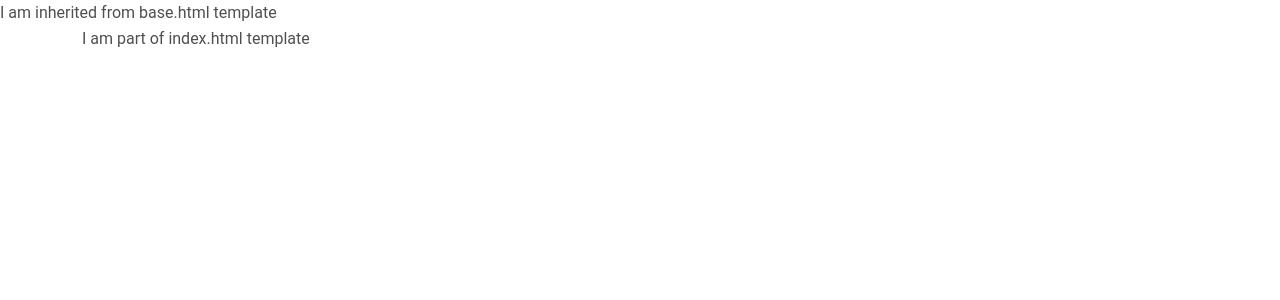
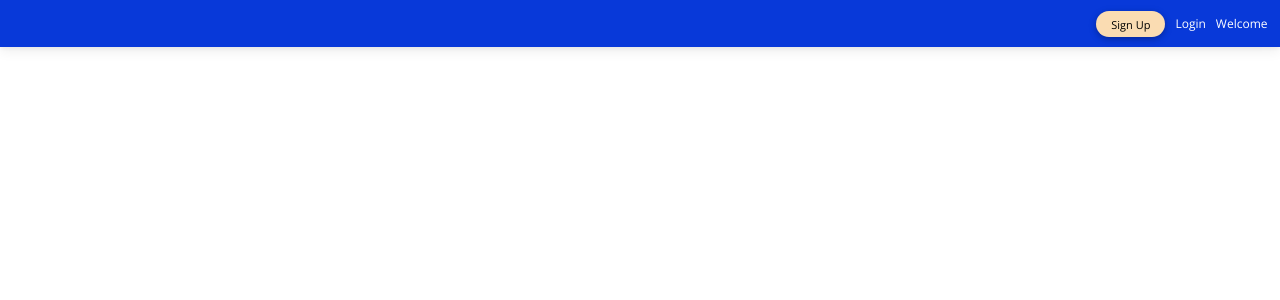
Before and after one commit to thaysom22/quizzical, a Flask app: page / in a window 1280 px wide. Shown: the top 300 px of the page. Run offline with Flask 2, Linux system fonts and the light colour scheme; data that the repository does not hold is empty; some libraries are stand-ins or nearby versions.

Commit message:
create navbar using mdbootstrap. import fonts from google fonts. add custom styles to navbar

```diff
--- a/static/css/style.css
+++ b/static/css/style.css
@@ -0,0 +1,37 @@
+/* import google fonts */
+@import url('https://fonts.googleapis.com/css2?family=Open+Sans:wght@300;400;600&family=Oswald:wght@200;300;400;500&family=Raleway:wght@300;400;500;600&display=swap');
+
+/* global styles */
+html {
+    font-size: 62.5%;
+}
+
+/* navbar */
+.navbar {
+    font-size: 1.2rem;
+    background-color: #0839D9;
+    font-family: 'Open Sans', sans-serif;
+}
+.navbar-collapse {
+    display: flex;
+    justify-content: flex-end;
+    align-items: stretch;
+}
+.navbar-collapse .navbar-nav {
+    align-items: center;
+}
+.navbar .nav-link {
+    color: #FFFFFF;
+}
+.navbar .nav-link .btn {
+    background-color: #FADCB2;
+    color: #000000;
+    font-size: 1.1rem;
+    line-height: initial;
+    text-transform: initial;
+}
+.navbar .navbar-toggler {
+    color: #FFFFFF;
+    font-size: 2.5rem;
+    padding: 1rem;
+}
--- a/templates/base.html
+++ b/templates/base.html
@@ -9,6 +9,8 @@
         integrity="sha512-iBBXm8fW90+nuLcSKlbmrPcLa0OT92xO1BIsZ+ywDWZCvqsWgccV3gFoRBv0z+8dLJgyAHIhR35VZc2oM/gI1w=="
         crossorigin="anonymous"
     />
+    <!-- google fonts -->
+
     <!-- mdbootsrap css cdn -->
     <link
         rel="stylesheet"
@@ -26,7 +28,36 @@
     <title>Quizzical - create, share and play</title>
 </head>
 <body>
-    <header>I am inherited from base.html template</header>
+    <header>
+        <!-- CREDIT navbar: "https://mdbootstrap.com/docs/standard/navigation/navbar/" -->
+        <nav class="navbar fixed-top navbar-expand-md">
+            <div class="container-fluid">
+                <a class="navbar-brand" href="#">
+                    <img src="" alt="" >
+                </a>
+                <button
+                    class="navbar-toggler"
+                    type="button"
+                    data-mdb-toggle="collapse"
+                    data-mdb-target="#navbarNav"
+                    aria-controls="navbarNav"
+                    aria-expanded="false"
+                    aria-label="Toggle navigation"
+                >
+                    <i class="fas fa-bars"></i>
+                </button>
+                <div class="collapse navbar-collapse" id="navbarNav">
+                    <div class="navbar-nav">
+                        <a class="nav-link" href="#">
+                            <button class="btn btn-rounded">Sign Up</button>
+                        </a>
+                        <a class="nav-link text-center" href="#">Login</a>
+                        <a class="nav-link text-center" aria-current="page" href="#">Welcome</a>
+                    </div>
+                </div>
+            </div>
+        </nav>
+    </header>
     <main class="container">
         {% block content %}
         {% endblock %}
--- a/templates/index.html
+++ b/templates/index.html
@@ -1,9 +1,4 @@
 {% extends "base.html" %}
 {% block content %}
-    I am part of index.html template
-    <ul>
-        {% for quiz in quizzes %}
-            <li>Title: {{ quiz.title }}, Owner: {{ quiz.owner_id}}, Questions: {{ quiz.questions }}</li>
-        {% endfor %}
-    </ul>
+
 {% endblock %}
```
Also changed, not shown: README.md.
